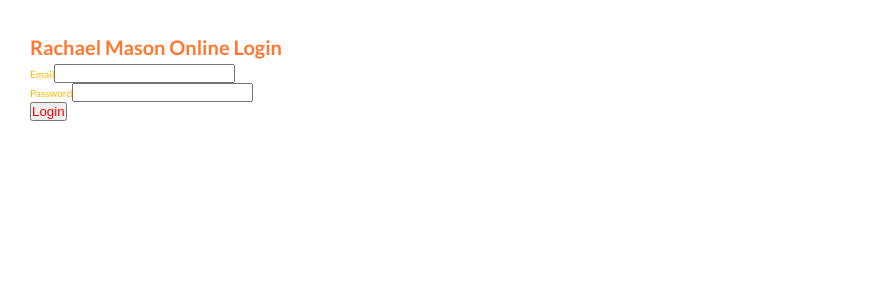
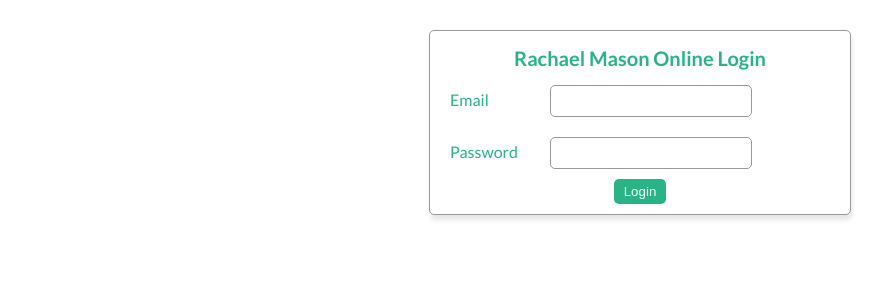
Before and after one commit to DDMJOHNM/rmonline, a React (Create React App) app: page / in a window 1280 px wide. Shown: the top 300 px of the page, without its empty margins (0-885 px from the left). Built offline with nearby package versions, Linux system fonts and the light colour scheme.

Commit message:
added login handlers and form scss tweeks

```diff
--- a/public/css/styles.css
+++ b/public/css/styles.css
@@ -69,14 +69,49 @@ body {
 .u-margin-top-huge {
   margin-top: 10rem; }
 
-.login-form__label {
-  color: #ffb900; }
-
-.login-form__heading {
-  color: #ff7730; }
-
-.login-form__submit {
-  color: red; }
+.login-form {
+  font-size: 1.6rem;
+  margin: 0 auto;
+  border: 1px solid #999;
+  padding: 1rem;
+  width: 40rem;
+  border-radius: 5px;
+  box-shadow: 1px 5px 5px rgba(0, 0, 0, 0.1);
+  transform: all 3s; }
+  .login-form__group {
+    padding: 1rem; }
+  .login-form__label {
+    color: #28b485;
+    width: 10rem;
+    display: inline-block; }
+  .login-form__email {
+    border: 1px solid #999;
+    height: 3rem;
+    width: 20rem;
+    border-radius: 5px; }
+  .login-form__password {
+    border: 1px solid #999;
+    height: 3rem;
+    border-radius: 5px;
+    width: 20rem; }
+  .login-form__heading {
+    color: #28b485;
+    font-size: 2rem;
+    text-align: center; }
+  .login-form__submit {
+    color: #fff;
+    background-color: #28b485;
+    padding: .5rem 1rem .5rem 1rem;
+    border-radius: 5px;
+    border: none;
+    display: block;
+    margin: 0 auto;
+    transition: all .2s; }
+    .login-form__submit:hover {
+      background-color: rgba(0, 0, 0, 0.1);
+      color: #000;
+      transform: translate scale(2);
+      box-shadow: 1px 5px 5px rgba(0, 0, 0, 0.1); }
 
 .row {
   max-width: 114rem;
--- a/sass/abstracts/_variables.scss
+++ b/sass/abstracts/_variables.scss
@@ -1,5 +1,7 @@
 $color-primary-light:#28b485;
 $color-primary-dark:#7ed56f98;
+
+
 $color-grey-dark: #777;
 $color-white: #fff;
 $color-black: #000;
@@ -9,6 +11,7 @@ $color-grey-dark-2:#999;
 
 $color-secondary-light:#ffb900;
 $color-secondary-dark:#ff7730;
+
 $color-tertiary-light:#2998ff;
 $color-tertiary-dark:#5643fa;
 
--- a/sass/components/_login-form.scss
+++ b/sass/components/_login-form.scss
@@ -2,15 +2,64 @@
 
 .login-form {
 
+    font-size: $default-font-size;
+    margin: 0 auto;
+    border:1px solid $color-grey-dark-2;
+    padding:1rem;
+    width:40rem;
+    border-radius: 5px;
+    box-shadow: 1px 5px 5px rgba($color-black,.1);
+    transform:all 3s;
+
+    &__group{
+        padding: 1rem;
+    }
+
     &__label{
-        color:$color-secondary-light;
+        color:$color-primary-light;
+        width:10rem;
+        display: inline-block;
+    }
+
+    &__email{
+        border:1px solid $color-grey-dark-2;
+        height:3rem;
+        width:20rem;
+        border-radius: 5px;
+    }
+
+    &__password{
+        border:1px solid $color-grey-dark-2;
+        height:3rem;
+        border-radius: 5px;
+        width:20rem;
     }
 
     &__heading{
-        color:$color-secondary-dark;
+        color:$color-primary-light;
+        font-size: 2rem;
+        text-align: center;
     }
 
     &__submit{
-        color:red
+        color:$color-white;
+        background-color: $color-primary-light;
+        padding: .5rem 1rem .5rem 1rem;
+        border-radius: 5px;
+        border: none;
+        display: block;
+        margin: 0 auto;
+        transition: all .2s;
+
+        &:hover{
+            background-color: rgba($color-black,.1);
+            color: $color-black;
+            transform:translate scale(2);
+            box-shadow: 1px 5px 5px rgba($color-black,.1);
+
+        }
+
     }
+
+
 }
--- a/src/App/App.tsx
+++ b/src/App/App.tsx
@@ -1,5 +1,5 @@
 import React from 'react';
-import logo from './logo.svg';
+//import logo from './logo.svg';
 import LoginForm from '../components/LoginForm';
 
 
--- a/src/components/LoginForm.tsx
+++ b/src/components/LoginForm.tsx
@@ -1,20 +1,56 @@
-import React from 'react';
+import React,{useState} from 'react';
 
-interface Props {}
+interface User {
+    email? :string;
+    password? :string;
+}
 
-const LoginForm : React.FC<{}> = () => {
-    return <form className="login-form">
+const LoginForm : React.FC<User> = () => {
+
+    const [user, setUser] = React.useState<User | null>(null);
+
+    const onChange = (e:React.FormEvent<HTMLInputElement>):void=>{
+        setUser({[e.currentTarget.name]:e.currentTarget.value})
+    }
+
+    return (
+    <form className="login-form" onSubmit={
+        (e:React.SyntheticEvent)=>{
+            e.preventDefault();
+            const target = e.target as typeof e.target &{
+                email:{value:string}
+                password:{value:string}
+            };
+            //todo: ajax call or dispatch here
+            //todo: snack bar and ajax call loader
+            console.log(target.email.value,target.password.value);
+
+        }
+    }>
         <h1 className="login-form__heading">Rachael Mason Online Login</h1>
         <div className="login-form__group">
             <label htmlFor="username" className="login-form__label">Email</label>
-            <input type="email" className="login-form__email" />
+            <input
+                type="email"
+                name="email"
+                className="login-form__email"
+                value={user? user.email : "" }
+                onChange={onChange}
+                />
         </div>
         <div className="login-form__group">
             <label htmlFor="password" className="login-form__label">Password</label>
-            <input type="password" className="login-form__password" />
+            <input
+                type="password"
+                name="password"
+                className="login-form__password"
+                value={user? user.password : "" }
+                onChange={onChange}
+                />
         </div>
         <input type="submit" className="login-form__submit" value="Login" />
     </form>
+    );
 }
 
 export default LoginForm;
```
Also changed, not shown: 1 other file (tests, documents, lock files or other folders).
